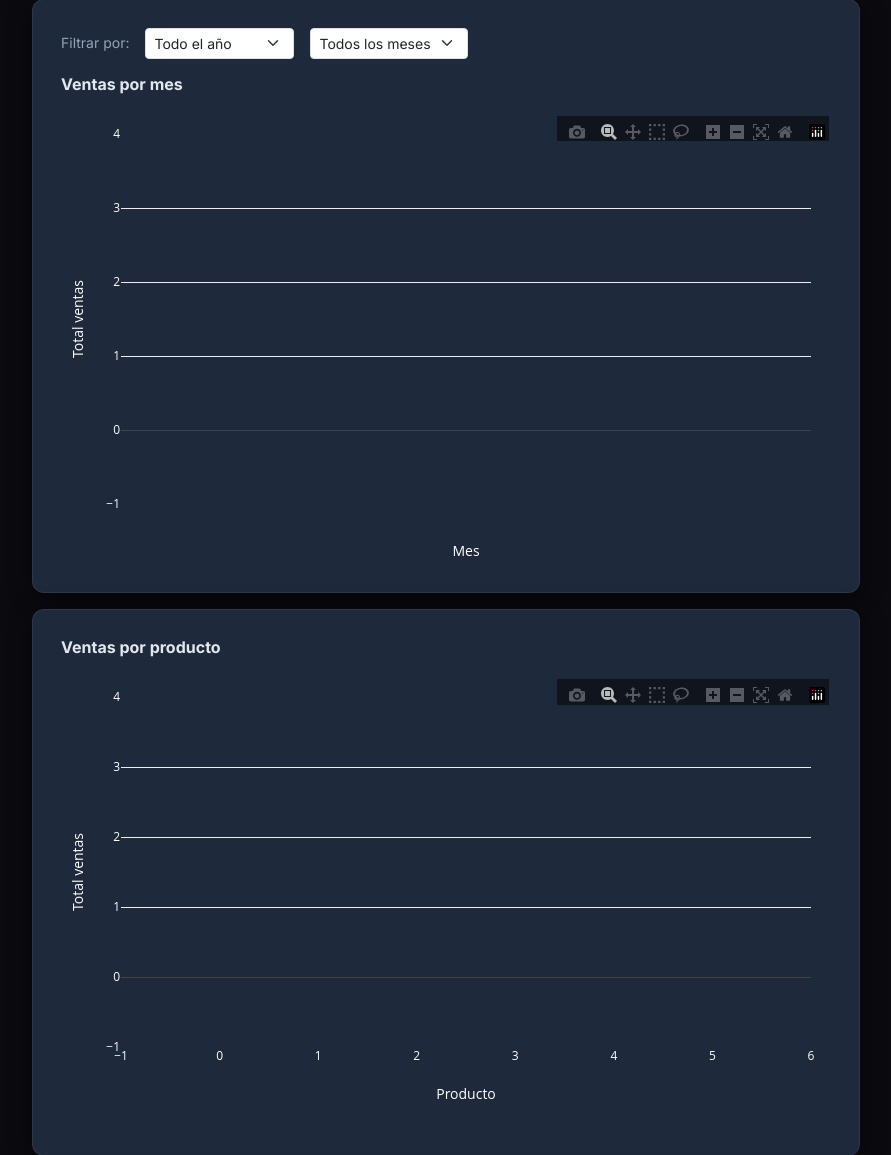
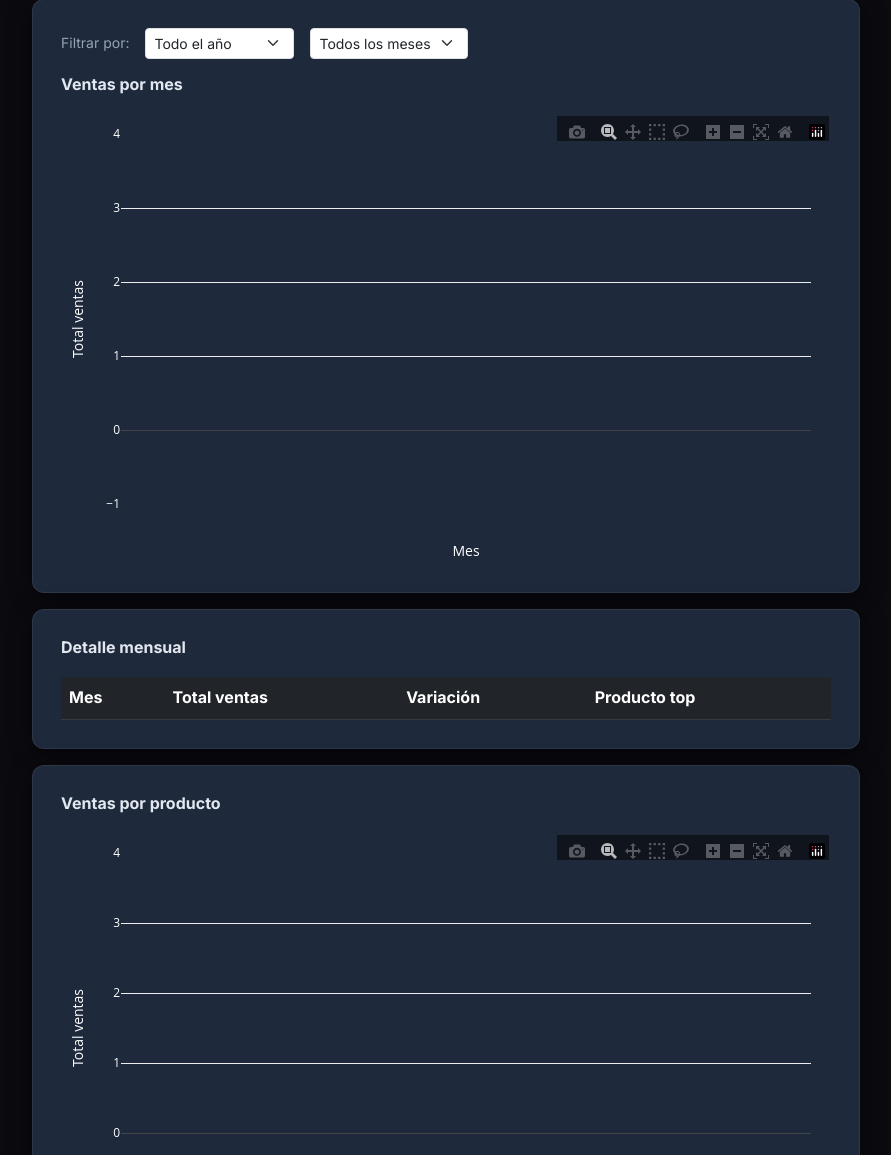
Before and after one commit to rauulmunoz/sales-analyzer, a Flask app: template templates/resultado.html in a window 1280 px wide. Shown: the part 918-2073 px from the top of the page, without its empty margins (194-1085 px from the left). Run offline with Flask 3, Linux system fonts and the light colour scheme; the template is opened without the code that fills it: most values are stand-ins (such as "Sample title", 1, 10 or a date in 2020); lists and menus that the app fills with data are empty; some libraries are stand-ins or nearby versions; some web fonts are replaced.

Commit message:
feat: tabla de detalle mensual con variación y producto top

```diff
--- a/app.py
+++ b/app.py
@@ -231,6 +231,10 @@ def analizar():
     ventas_mes_json = json.dumps(df_mes.to_dict(orient='records'))
     ventas_prod_json = json.dumps(df_producto.to_dict(orient='records'))
     ventas_dia_json = json.dumps(df.groupby('dia_semana')['precio'].sum().reset_index().rename(columns={'precio': 'total'}).to_dict(orient='records'))
+    top_producto_mes = df.groupby(['mes', 'producto'])['precio'].sum().reset_index()
+    top_producto_mes['mes'] = top_producto_mes['mes'].astype(str)
+    top_producto_mes = top_producto_mes.loc[top_producto_mes.groupby('mes')['precio'].idxmax()]
+    top_prod_mes_json = json.dumps(top_producto_mes[['mes', 'producto']].to_dict(orient='records'))
 
     # Resumen ejecutivo
     if variacion is not None:
@@ -283,6 +287,7 @@ def analizar():
         ventas_mes_json = ventas_mes_json,
         ventas_prod_json = ventas_prod_json,
         ventas_dia_json = ventas_dia_json,
+        top_prod_mes_json = top_prod_mes_json,
         resumen = resumen)
 
 @app.route('/exportar', methods=['POST'])
--- a/templates/resultado.html
+++ b/templates/resultado.html
@@ -371,6 +371,24 @@
             <div id="grafica-mes"></div>
         </div>
 
+        <!-- Tabla detalle mensual -->
+        <div class="chart-card mb-3">
+            <h2 class="chart-card__title">Detalle mensual</h2>
+            <div class="table-responsive">
+                <table class="table table-dark table-hover mb-0" id="tabla-mensual">
+                    <thead>
+                        <tr>
+                            <th>Mes</th>
+                            <th>Total ventas</th>
+                            <th>Variación</th>
+                            <th>Producto top</th>
+                        </tr>
+                    </thead>
+                    <tbody id="tabla-mensual-body"></tbody>
+                </table>
+            </div>
+        </div>
+
         <!-- Gráfica ventas por producto -->
         <div class="chart-card">
             <h2 class="chart-card__title">Ventas por producto</h2>
@@ -533,6 +551,32 @@
         dibujarMes(datosMes);
         dibujarProducto(datosProd);
 
+        var datosTopProdMes = {{ top_prod_mes_json|safe }};
+
+        function renderTabla(datos) {
+            var tbody = document.getElementById('tabla-mensual-body');
+            var topProdMap = {};
+            datosTopProdMes.forEach(function(d) { topProdMap[d.mes] = d.producto; });
+
+            var html = '';
+            datos.forEach(function(d, i) {
+                var variacion = '';
+                if (i > 0) {
+                    var prev = datos[i-1].total;
+                    var diff = ((d.total - prev) / prev * 100).toFixed(1);
+                    var up = diff >= 0;
+                    variacion = '<span style="color:' + (up ? '#2ecc71' : '#e74c3c') + '">' + (up ? '▲ +' : '▼ ') + diff + '%</span>';
+                } else {
+                    variacion = '<span style="color:#64748b">—</span>';
+                }
+                var prod = topProdMap[d.mes] || '—';
+                html += '<tr><td>' + d.mes + '</td><td>' + d.total.toLocaleString('es-ES', {minimumFractionDigits:2}) + ' €</td><td>' + variacion + '</td><td>' + prod + '</td></tr>';
+            });
+            tbody.innerHTML = html;
+        }
+
+        renderTabla(datosMes);
+
         var datosDia = {{ ventas_dia_json| safe }};
 
         var ordenDias = ['Lunes', 'Martes', 'Miércoles', 'Jueves', 'Viernes', 'Sábado', 'Domingo'];
@@ -572,7 +616,9 @@
         function aplicarFiltros() {
             var trimestre = document.getElementById('filtro-trimestre').value;
             var mes = document.getElementById('filtro-mes').value;
-            dibujarMes(filtrarDatos(datosMes, trimestre, mes));
+            var filtrados = filtrarDatos(datosMes, trimestre, mes);
+            dibujarMes(filtrados);
+            renderTabla(filtrados);
         }
 
         document.getElementById('filtro-trimestre').addEventListener('change', function () {
```
